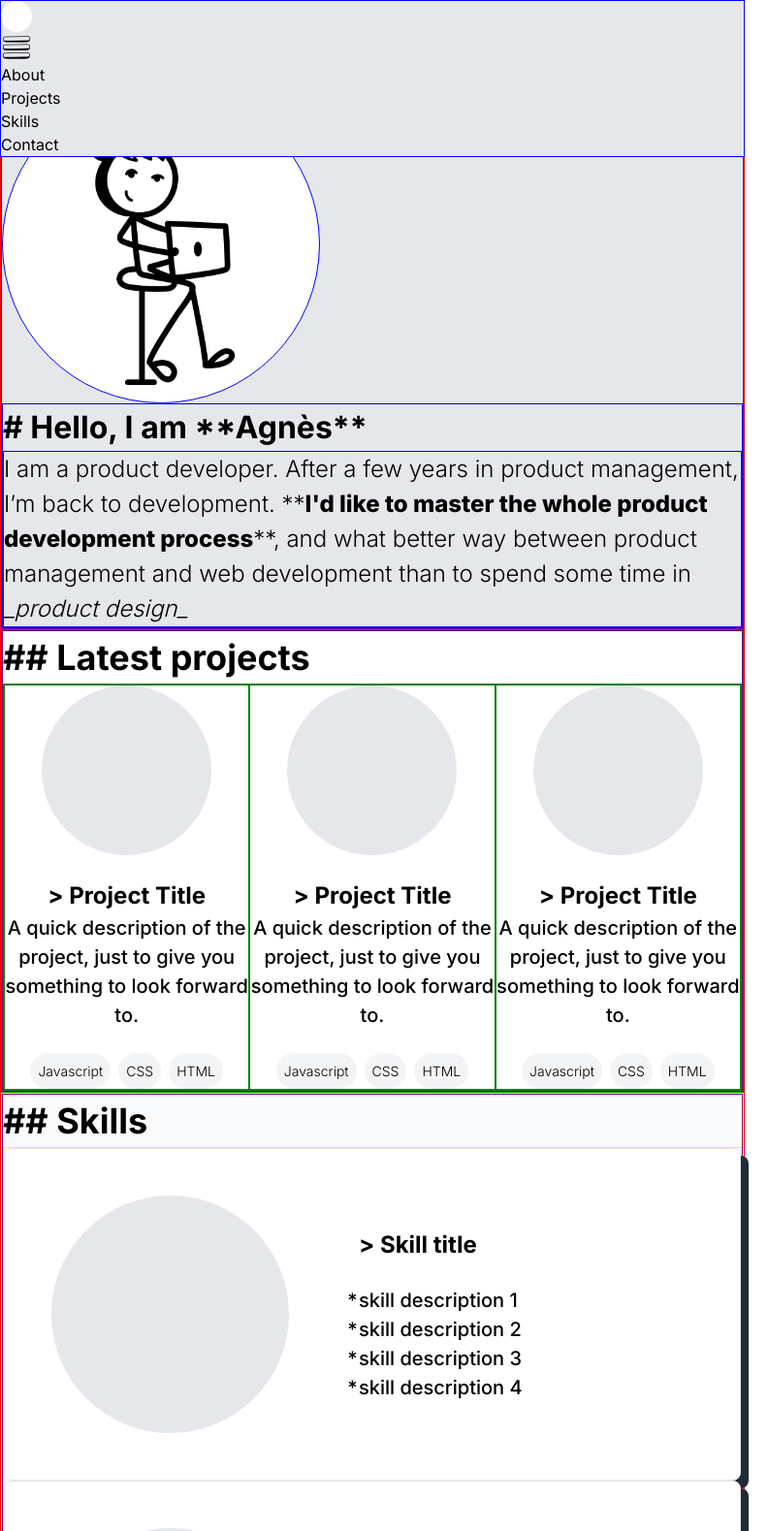
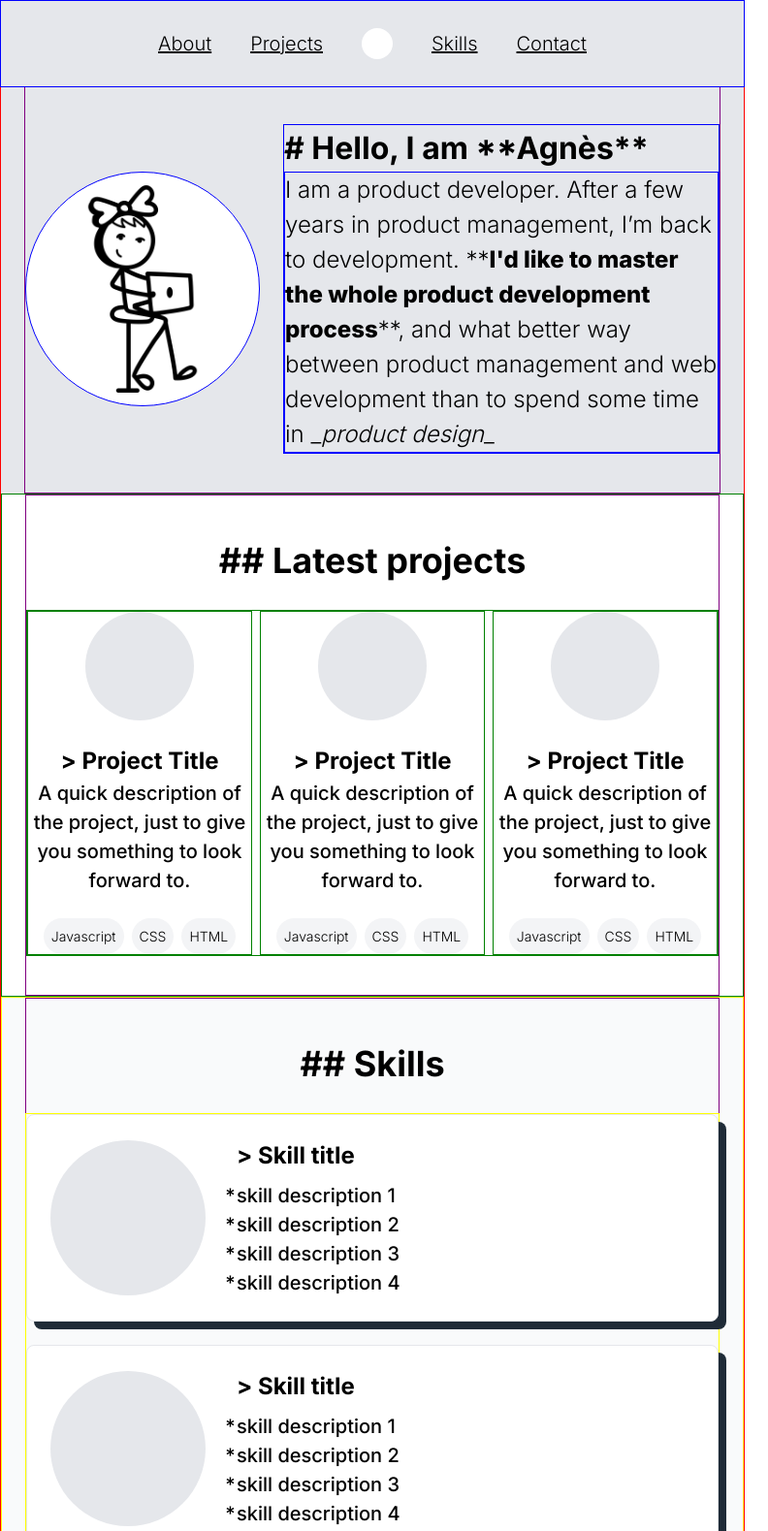
Before and after one commit to alabbe/portfolio, a plain HTML site: page index.html in a window 768 px wide. Shown: the top 1579 px of the page at 97% size, 792 px wide, since content can reach past the window. Drawn offline with Linux system fonts and the light colour scheme.

Commit message:
responsive design for 450-1024px

```diff
--- a/index.html
+++ b/index.html
@@ -13,6 +13,7 @@
     <body>
         <header>
                 <nav class="desktop">
+                    <div class="nav-wrapper">
                         <ul>
                             <li><a href="#about">About</a></li>
                             <li><a href="#projects">Projects</a></li>
@@ -20,6 +21,7 @@
                             <li><a href="#skills">Skills</a></li>
                             <li><a href="#contact">Contact</a></li>
                         </ul>
+                    </div>
                 </nav>
                 <nav class="mobile">
                     <div class="nav-wrapper">
--- a/resources/css/styles.css
+++ b/resources/css/styles.css
@@ -78,6 +78,15 @@ h2 {
     h1 {
         font-size: 2rem;
     }
+    .content {
+        display: flex;
+        gap: 1.5rem;
+        margin: 0 1.5rem;
+        padding: 2.5rem 0;
+        flex-direction: column;
+        align-items: center;
+        justify-content: center;
+    }
 }
 
 /* HAEDER */
@@ -93,7 +102,7 @@ header {
 header .content {
 }
 
-.desktop {
+.mobile {
     display: none;
 }
 
@@ -101,25 +110,39 @@ nav {
     border: 1px solid blue;
 }
 
-nav .desktop ul {
+.desktop {
+    height: 88px;
 }
 
-nav .desktop li {
+.desktop .nav-wrapper {
+    display: inline-flex;
+    align-items: center;
+    justify-content: space-around;
+    width: 100%;
+    height: 100%;
+}
+
+.desktop ul {
+    display: inline-flex;
+    align-items: center;
+}
+
+.desktop li {
     margin-right: 2.5rem;
 }
 
-nav .desktop li:last-child {
+.desktop li:last-child {
     margin-right: 0px;
 }
 
-nav .desktop li a {
+.desktop li a {
     font-size: 1.25rem;
     font-weight: 300;
     text-decoration-line: underline;
     color: hsla(0, 0%, 0%, 1);
 }
 
-nav .logo {
+.logo {
     aspect-ratio: 1;
     height: 2rem;
     border-radius: 2rem;
@@ -139,6 +162,7 @@ nav .logo {
         display: none;
     }
     .mobile {
+        display: block;
         margin: 0 1rem;
     }
 
@@ -195,6 +219,13 @@ nav .logo {
     }
 }
 @media only screen and (min-width: 450px) and (max-width: 1024px)  {
+    .about .content {
+        flex-direction: row;
+    }
+    .about .profile-picture {
+        height: 15rem;
+        border-radius: 15rem;
+    }
     .about .aboutme p {
         font-size: 1.5rem;
     }
@@ -279,6 +310,16 @@ nav .logo {
 
 }
 
+@media only screen and (min-width: 450px) and (max-width: 1024px)  {
+    .projects .projects-list {
+        gap: 0.5rem;
+    }
+    .projects .project-card .project-icon {
+        height: 7rem;
+        border-radius: 7rem;
+    }
+}
+
 /* SKILLS */
 
 .skills {
@@ -344,6 +385,26 @@ nav .logo {
     }
 }
 
+@media only screen and (min-width: 450px) and (max-width: 1024px)  {
+    .skills .skills-list {
+        display: flex;
+        flex-direction: column;
+        gap: 1.5rem;
+        width: 100%;
+    }
+    .skills .skill-card {
+        padding: 1.5rem;
+        gap: 2rem;
+    }
+    .skills .skill-card .skill-icon {
+        height: 10rem;
+        border-radius: 10rem;
+    }
+    .skills .skill-card .skill-description {
+        gap: 0.5rem;
+    }
+}
+
 
 /* CONTACT */
 
@@ -372,14 +433,21 @@ nav .logo {
         padding: 0.5rem 0.5rem;
     }
 }
+@media only screen and (min-width: 450px) and (max-width: 1024px)  {
+    .contact button {
+        padding: 0.5rem 1rem;
+        font-size: 1.5rem;
+        height: 5rem;
+    }
+}
 
 /* FOOTER */
 
 footer {
-    width: 100%;
+    /* width: 100%;
     display: flex;
     padding: 3rem 0rem 3rem 1.5rem;
-    align-items: flex-start;
+    align-items: flex-start; */
     background-color: hsla(212, 28%, 17%, 1);
 }
 
@@ -399,3 +467,14 @@ footer .copyright {
         font-size: 0.75rem;
     }
 }
+
+@media only screen and (min-width: 450px) and (max-width: 1024px)  {
+    footer {
+        height: 120px;
+        align-items: center;
+        display: flex;
+    }
+    footer .copyright {
+        margin-left: 1.5rem;
+    }
+}
```
Lines whose indentation alone changed are shown as unchanged.
